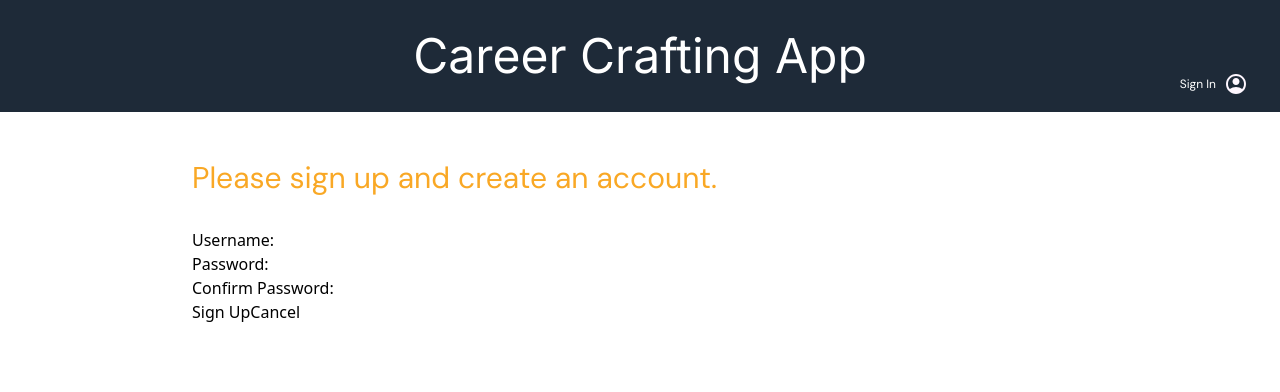
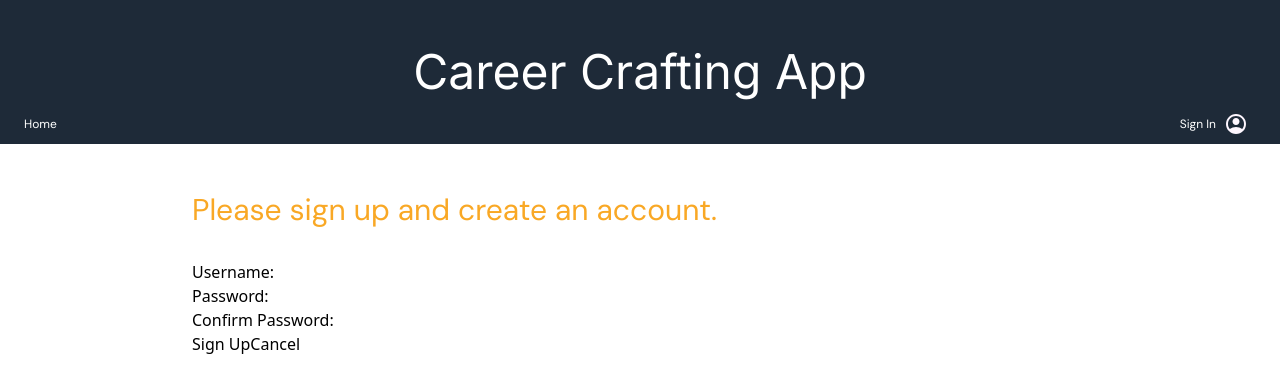
Before and after one commit to zwleileen/career-crafting, a React (Vite) app in the folder frontend/: page /sign-up in a window 1280 px wide. Shown: the top 392 px of the page. Built offline with nearby package versions, Linux system fonts and the light colour scheme; no server answers.

Commit message:
updating css

```diff
--- a/frontend/src/components/Landing/Landing.jsx
+++ b/frontend/src/components/Landing/Landing.jsx
@@ -6,7 +6,7 @@ const Landing = () => {
   return (
     <div className="min-h-screen flex flex-col bg-white">
       {/* Header */}
-      <header className="w-full bg-[#1e2a38] py-8 px-4 relative">
+      <header className="w-full bg-[#1e2a38] py-12 px-4 relative">
         <div className="container mx-auto">
         <div className="flex items-center justify-center">
           <h1 className="text-white text-3xl md:text-4xl lg:text-5xl font-normal font-[Inter] text-center">
@@ -14,7 +14,7 @@ const Landing = () => {
           </h1>
         </div>
           <div
-          className="absolute right-4 md:right-8 bottom-4 flex items-center cursor-pointer"
+          className="absolute right-4 md:right-8 bottom-2 flex items-center cursor-pointer"
           onClick={() => navigate("/sign-in")}
           >
             <span className="text-white text-xs font-normal font-[DM_Sans] mr-2 hover:text-[#f9a825]">
--- a/frontend/src/components/SignUpForm/SignUpForm.jsx
+++ b/frontend/src/components/SignUpForm/SignUpForm.jsx
@@ -38,7 +38,7 @@ const SignUpForm = () => {
   return (
     <main className="min-h-screen flex flex-col bg-white">
       {/* Header */}
-      <header className="w-full bg-[#1e2a38] py-8 px-4 relative">
+      <header className="w-full bg-[#1e2a38] py-12 px-4 relative">
         <div className="container mx-auto">
         <div className="flex items-center justify-center">
           <h1 className="text-white text-3xl md:text-4xl lg:text-5xl font-normal font-[Inter] text-center">
@@ -46,7 +46,15 @@ const SignUpForm = () => {
           </h1>
         </div>
             <div
-          className="absolute right-4 md:right-8 bottom-4 flex items-center cursor-pointer"
+            className="absolute left-4 md: bottom-3 flex items-center cursor-pointer"
+            onClick={() => navigate("/")}
+            >
+                <span className="text-white text-xs font-normal font-[DM_Sans] ml-2 hover:text-[#f9a825]">
+                Home
+                </span>
+            </div>
+            <div
+            className="absolute right-4 md:right-8 bottom-2 flex items-center cursor-pointer"
             onClick={() => navigate("/sign-in")}
             >
                 <span className="text-white text-xs font-normal font-[DM_Sans] mr-2 hover:text-[#f9a825]">
```
Lines whose indentation alone changed are shown as unchanged.
